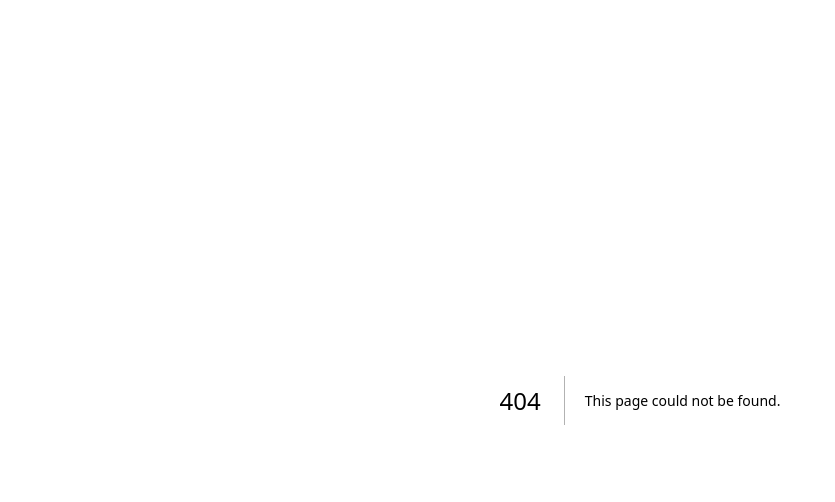
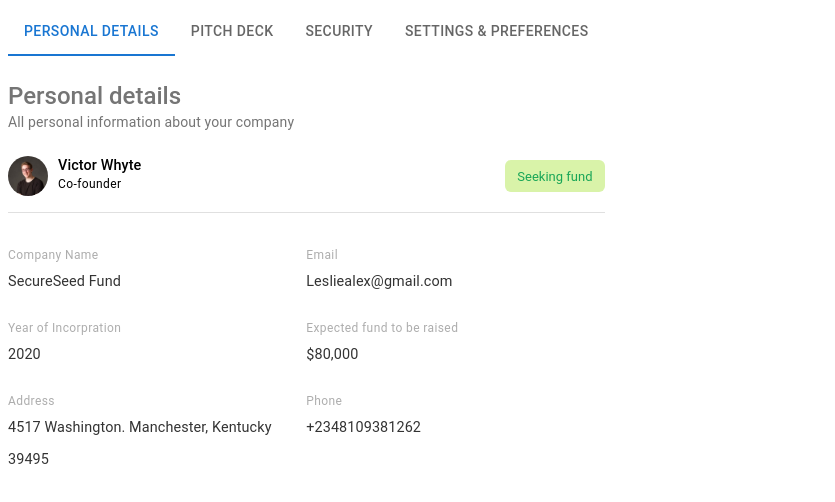
Before and after one commit to seedbuilders-1/secureseedfund-frontend, a Next.js app: page /startup/StartupProfilePage in a window 1280 px wide. Before the commit this address had no page. Shown: the top 502 px of the page, without its empty margins (0-835 px from the left). Built offline with nearby package versions, Linux system fonts and the light colour scheme.

Commit message:
feat: start personal detials page

```diff
--- a/src/app/startup/profile/page.tsx
+++ b/src/app/startup/profile/page.tsx
@@ -1,3 +1,4 @@
+import StartupProfilePage from "@/pages/startup/StartupProfilePage";
 import { Metadata } from "next";
 
 export const metadata: Metadata = {
@@ -5,5 +6,5 @@ export const metadata: Metadata = {
 };
 
 export default function StartupProfile() {
-  return <div>Profile</div>;
+  return <StartupProfilePage />;
 }
--- /dev/null
+++ b/src/components/sections/startup/PersonalDetails.tsx
@@ -0,0 +1,156 @@
+import Box from "@mui/material/Box";
+import Typography from "@mui/material/Typography";
+import Avatar from "@mui/material/Avatar";
+import Chip from "@mui/material/Chip";
+import Grid from "@mui/material/Grid";
+import Stack from "@mui/material/Stack";
+
+const PersonalDetails = () => {
+  return (
+    <Box width="100%" maxWidth="100%">
+      <Box
+        width="100%"
+        maxWidth="100%"
+        display="flex"
+        justifyContent="space-between"
+        alignItems="center"
+        sx={{ borderBottom: 1, borderColor: "divider", paddingBottom: "16px" }}
+      >
+        <Box display="flex" alignItems="center" gap="10px">
+          <Avatar
+            sx={{ width: 40, height: 40, fontSize: "1rem" }}
+            src="/assets/images/avatar.png"
+          >
+            V
+          </Avatar>
+          <Box>
+            <Typography variant="h6" fontSize=".9rem" lineHeight="1rem">
+              Victor Whyte
+            </Typography>
+            <Typography variant="caption">Co-founder</Typography>
+          </Box>
+        </Box>
+
+        <Chip
+          label="Seeking fund"
+          sx={{
+            borderRadius: "6px",
+            backgroundColor: "#D9F3A9",
+            color: "#19A657",
+          }}
+        />
+      </Box>
+
+      <Box
+        position="relative"
+        width="100%"
+        marginTop="2rem"
+        maxWidth="100%"
+        sx={{ display: "flex", flexDirection: "column", gap: "20px" }}
+      >
+        <Stack>
+          <Grid container columnSpacing={2} width="100%" maxWidth="100%">
+            <Grid item xs={6}>
+              <Typography variant="caption" color="#33333366">
+                Company Name
+              </Typography>
+              <Typography
+                variant="h6"
+                fontSize=".9rem"
+                lineHeight="2rem"
+                color="#333333"
+                fontWeight={400}
+              >
+                SecureSeed Fund
+              </Typography>
+            </Grid>
+
+            <Grid item xs={6}>
+              <Typography variant="caption" color="#33333366">
+                Email
+              </Typography>
+              <Typography
+                variant="h6"
+                fontSize=".9rem"
+                lineHeight="2rem"
+                color="#333333"
+                fontWeight={400}
+              >
+                Lesliealex@gmail.com
+              </Typography>
+            </Grid>
+          </Grid>
+        </Stack>
+        <Stack>
+          <Grid container columnSpacing={2} width="100%" maxWidth="100%">
+            <Grid item xs={6}>
+              <Typography variant="caption" color="#33333366">
+                Year of Incorpration
+              </Typography>
+              <Typography
+                variant="h6"
+                fontSize=".9rem"
+                lineHeight="2rem"
+                color="#333333"
+                fontWeight={400}
+              >
+                2020
+              </Typography>
+            </Grid>
+
+            <Grid item xs={6}>
+              <Typography variant="caption" color="#33333366">
+                Expected fund to be raised
+              </Typography>
+              <Typography
+                variant="h6"
+                fontSize=".9rem"
+                lineHeight="2rem"
+                color="#333333"
+                fontWeight={400}
+              >
+                $80,000
+              </Typography>
+            </Grid>
+          </Grid>
+        </Stack>
+
+        <Stack>
+          <Grid container columnSpacing={2} width="100%" maxWidth="100%">
+            <Grid item xs={6}>
+              <Typography variant="caption" color="#33333366">
+                Address
+              </Typography>
+              <Typography
+                variant="h6"
+                fontSize=".9rem"
+                lineHeight="2rem"
+                color="#333333"
+                fontWeight={400}
+              >
+                4517 Washington. Manchester, Kentucky 39495
+              </Typography>
+            </Grid>
+
+            <Grid item xs={6}>
+              <Typography variant="caption" color="#33333366">
+                Phone
+              </Typography>
+              <Typography
+                variant="h6"
+                fontSize=".9rem"
+                lineHeight="2rem"
+                color="#333333"
+                fontWeight={400}
+              >
+                +2348109381262
+              </Typography>
+            </Grid>
+          </Grid>
+        </Stack>
+      </Box>
+    </Box>
+  );
+};
+
+export default PersonalDetails;
--- a/src/pages/onboarding/AngelInvestor.tsx
+++ b/src/pages/onboarding/AngelInvestor.tsx
@@ -112,7 +112,7 @@ const AngelInvestor = () => {
         <Tabs
           value={value}
           onChange={handleChange}
-          aria-label="basic tabs example"
+          aria-label="Angel investor onboarding"
         >
           <Tab label="Profile Details" {...a11yProps(0)} />
           <Tab label="Investment Preference" {...a11yProps(1)} />
--- /dev/null
+++ b/src/pages/startup/StartupProfilePage.tsx
@@ -0,0 +1,114 @@
+"use client";
+import { useState } from "react";
+import { motion } from "framer-motion";
+
+import Box from "@mui/material/Box";
+import Tabs from "@mui/material/Tabs";
+import Tab from "@mui/material/Tab";
+import Typography from "@mui/material/Typography";
+
+import { DEFAULT_VIEWPORT, defaultVariant } from "@/lib/variants";
+import PersonalDetails from "@/components/sections/startup/PersonalDetails";
+
+interface TabPanelProps {
+  children?: React.ReactNode;
+  index: number;
+  value: number;
+  title: string;
+  description: string;
+  width?: string;
+}
+
+function CustomTabPanel(props: TabPanelProps) {
+  const {
+    children,
+    value,
+    index,
+    title,
+    description,
+    width = "50vw",
+    ...other
+  } = props;
+
+  return (
+    <div
+      role="tabpanel"
+      hidden={value !== index}
+      id={`simple-tabpanel-${index}`}
+      aria-labelledby={`simple-tab-${index}`}
+      {...other}
+      style={{ width: "100%" }}
+    >
+      <Box
+        display="flex"
+        flexDirection="column"
+        alignItems="start"
+        justifyContent="center"
+        marginY={3}
+      >
+        <Typography color="grey.600" variant="h5" fontWeight={500}>
+          {title}
+        </Typography>
+        <Typography color="grey.600" variant="body2">
+          {description}
+        </Typography>
+      </Box>
+      {value === index && <Box sx={{ width }}>{children}</Box>}
+    </div>
+  );
+}
+
+function a11yProps(index: number) {
+  return {
+    id: `simple-tab-${index}`,
+    "aria-controls": `simple-tabpanel-${index}`,
+  };
+}
+
+const StartupProfilePage = () => {
+  const [value, setValue] = useState(0);
+
+  const handleChange = (event: React.SyntheticEvent, newValue: number) => {
+    setValue(newValue);
+  };
+
+  return (
+    <Box
+      variants={defaultVariant({})}
+      initial="hidden"
+      whileInView="visible"
+      viewport={DEFAULT_VIEWPORT}
+      component={motion.section}
+      width="100%"
+      display="flex"
+      alignItems="start"
+      justifyContent="center"
+      flexDirection="column"
+      //   margin="3rem 0rem"
+    >
+      <Box>
+        <Tabs
+          value={value}
+          onChange={handleChange}
+          aria-label="Startup profile page"
+        >
+          <Tab label="Personal Details" {...a11yProps(0)} />
+          <Tab label="Pitch Deck" {...a11yProps(1)} />
+          <Tab label="Security" {...a11yProps(2)} />
+          <Tab label="Settings & Preferences" {...a11yProps(2)} />
+        </Tabs>
+        <CustomTabPanel
+          title="Personal details"
+          description="All personal information about your company"
+          value={value}
+          index={0}
+          width="100%"
+        >
+          <PersonalDetails />
+        </CustomTabPanel>
+      </Box>
+    </Box>
+  );
+};
+
+export default StartupProfilePage;
```
